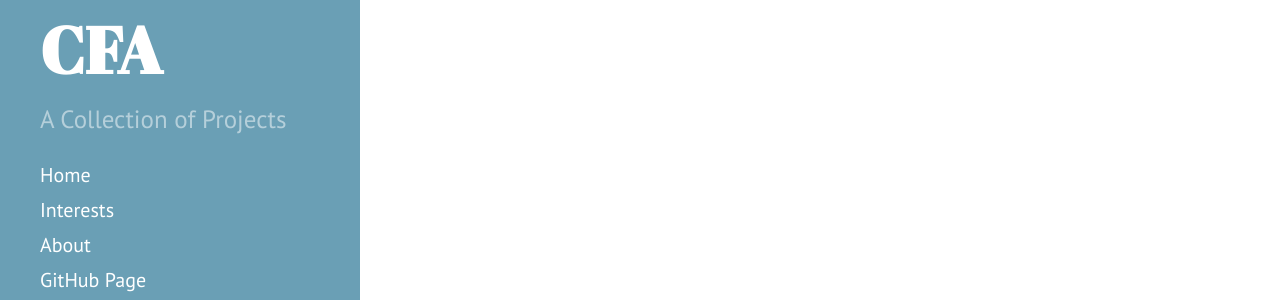
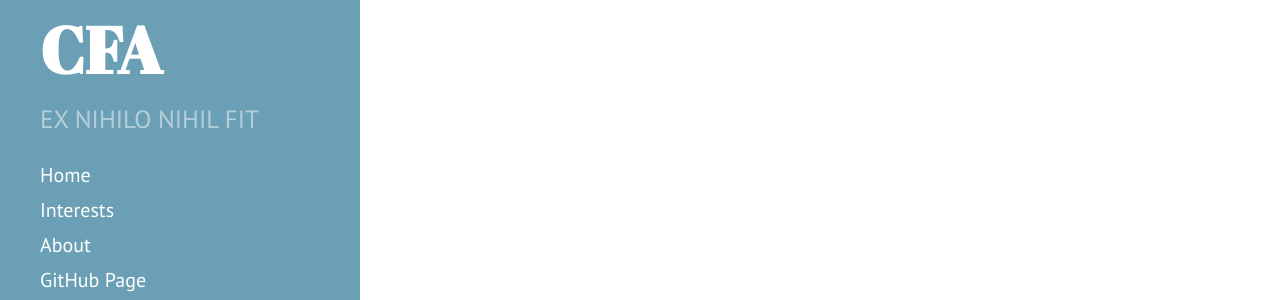
Before and after one commit to TimRoller/TimRoller.github.io, a Jekyll site: the page built from index.html, in a window 1280 px wide. Shown: the part 512-812 px from the top of the page. Built offline with Jekyll 4.4.1, drawn with Linux system fonts in a browser that asks for light colours; the list of posts is cut into pages by our own code.

Commit message:
Update _config.yml

```diff
--- a/_config.yml
+++ b/_config.yml
@@ -2,7 +2,7 @@
 # Setup
 title:            Tim Roller CFA
 tagline:          'Home'
-description:      'A Collection of Projects'
+description:      'EX NIHILO NIHIL FIT'
 url:
 baseurl:          /
 
```
